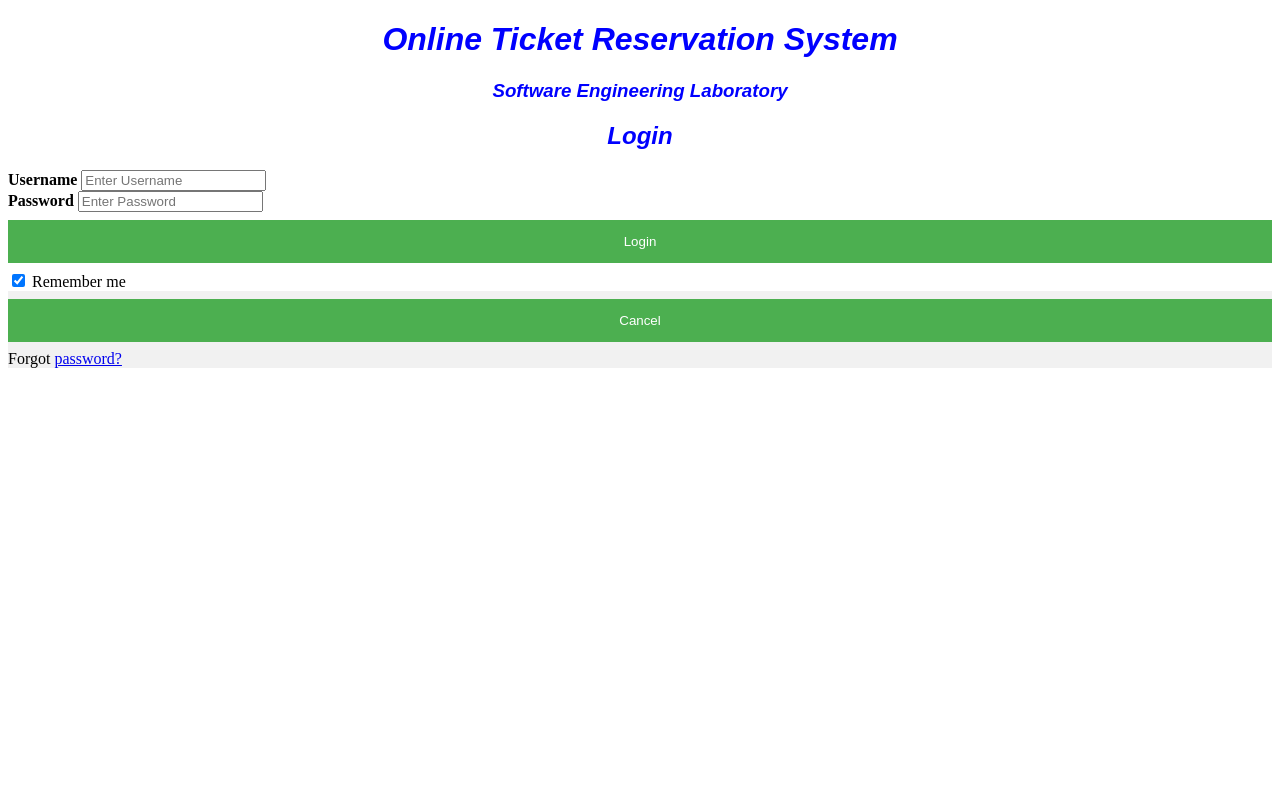
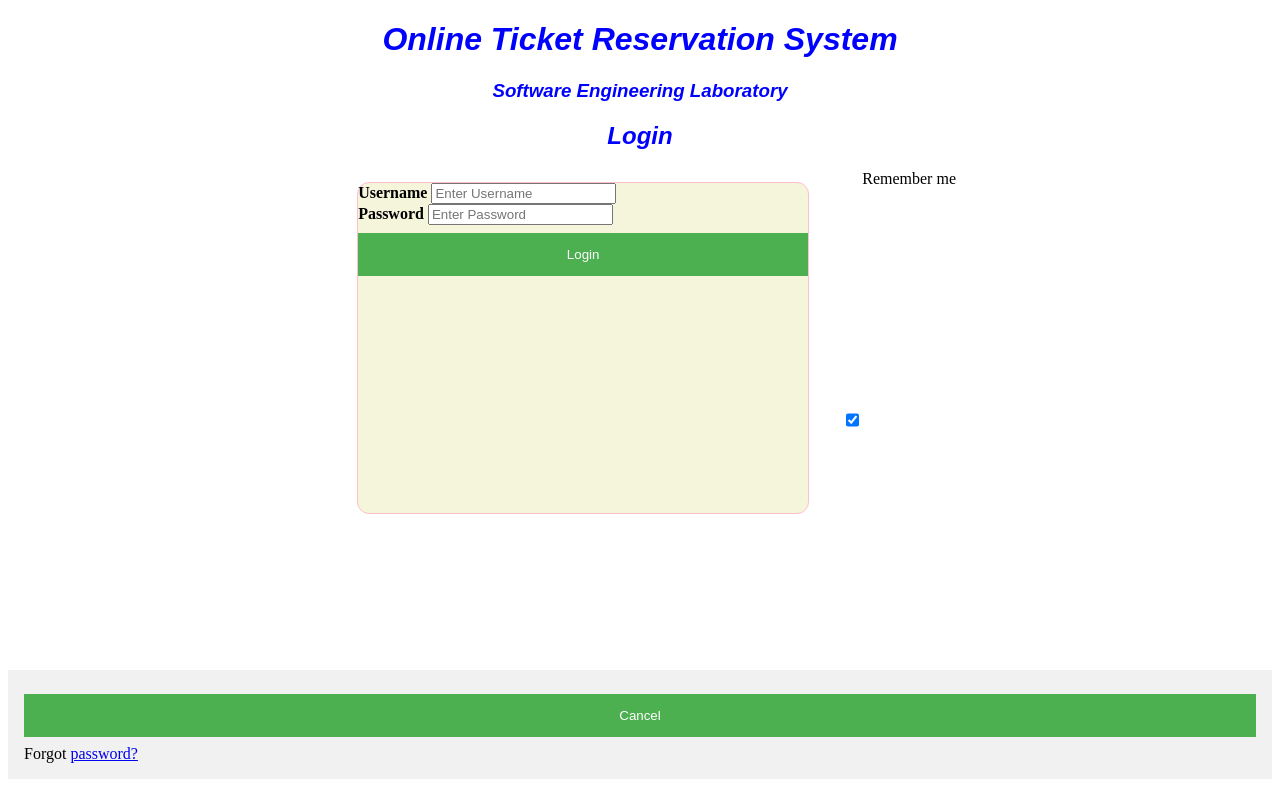
Before and after one commit to Harepitlord/Online_Ticket_System, a PHP site: page /login.html in a window 1280 px wide; the page is wider, and only the part inside the window is pictured. Run offline with PHP 8.4, Linux system fonts and the light colour scheme.

Commit message:
checked with php

```diff
--- a/src/webpage/login.html
+++ b/src/webpage/login.html
@@ -13,13 +13,15 @@
     <h2 id="he1"> Login</h2>
   </div>
 <form action="action_page.php" method="post">
-<div class="container">
+<div id="form_page">
+  <div id="form_body">
     <label for="uname"><b>Username</b></label>
     <input type="text" placeholder="Enter Username" name="uname" required><br>
     <label for="psw"><b>Password</b></label>
     <input type="password" placeholder="Enter Password" name="psw" required><br>
     <button type="submit">Login</button><br>
     <label>
+  </div>
       <input type="checkbox" checked="checked" name="remember"> Remember me
     </label>
   </div>
--- a/src/webpage/mystyles.css
+++ b/src/webpage/mystyles.css
@@ -19,6 +19,30 @@ button {
   margin-right: 50px;
 }
 
+.container {
+  padding: 16px;
+}
+
+#form_page {
+            height: 500px;
+            width: 50%;
+            display: flex;
+            flex-wrap: wrap;
+            flex-direction: row;
+            margin: auto;
+
+        }
+
+#form_body {
+    border-radius: 12px;
+    height: 330px;
+    width: 450px;
+    background-color: beige;
+    border: 1px solid pink;
+    margin: auto;
+    margin-top: 12px;
+}
+
 button:hover {
   opacity: 0.8;
 }
```
Also changed, not shown: src/webpage/Signup.html (+18 -0 lines), src/webpage/signup.php (added, +34 -0 lines), 1 other file.
